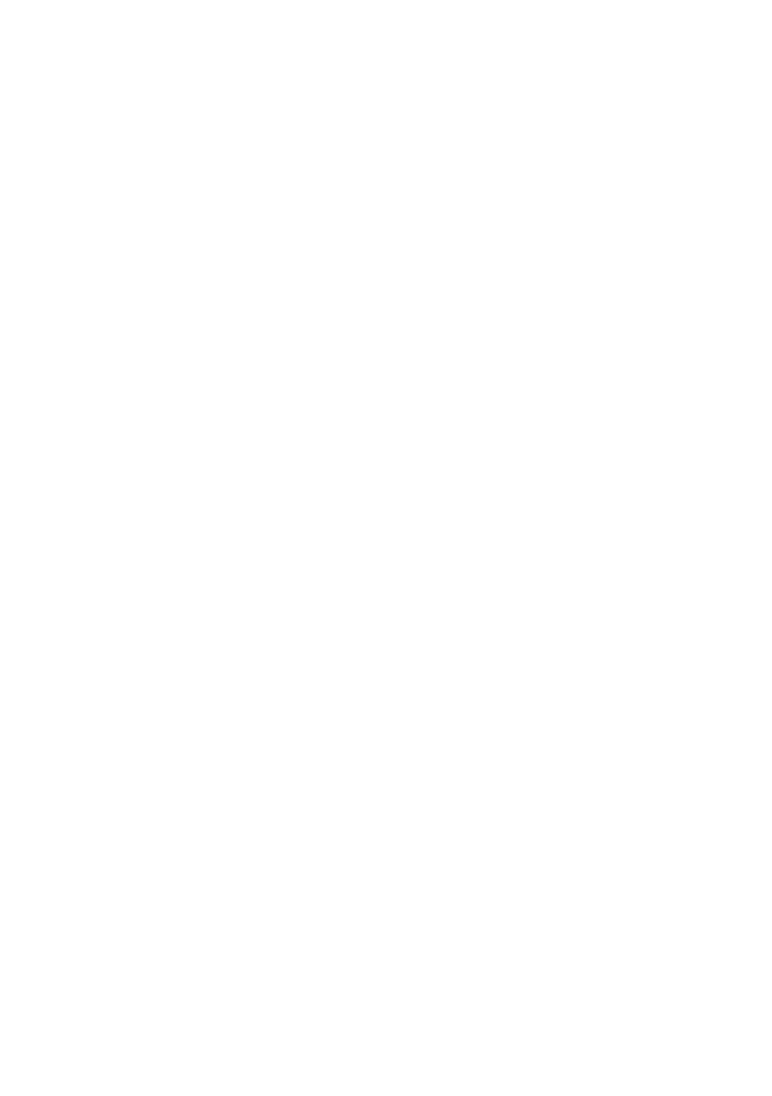
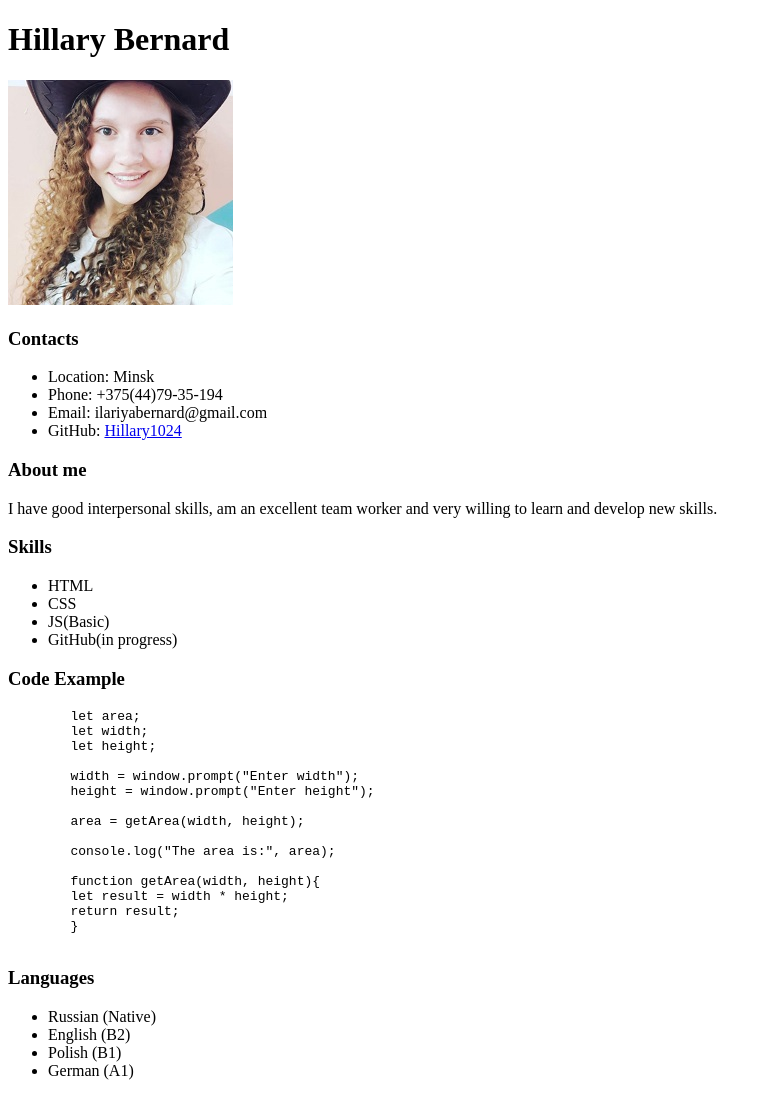
Before and after one commit to Hillary1024/rsschool-cv, a plain HTML site: page index.html in a window 1280 px wide. Shown: the whole page, without its empty margins (0-772 px from the left). Before the commit the page ends 800 px from the top, so only its background shows below. Drawn offline with Linux system fonts and the light colour scheme.

Commit message:
feat: add code

```diff
--- a/index.html
+++ b/index.html
@@ -8,6 +8,48 @@
     <link rel="stylesheet" href="style.css">
 </head>
 <body>
+    <h1>Hillary Bernard</h1>
+    <img src="/rsschool-cv/vqel0eMLNBY.jpg" alt="">
+    <h3>Contacts</h3>
+    <ul>
+        <li>Location: Minsk</li>
+        <li>Phone: +375(44)79-35-194</li>
+        <li>Email: ilariyabernard@gmail.com</li>
+        <li>GitHub: <a href="https://github.com/rolling-scopes-school/tasks/blob/master/tasks/cv/git-markdown.md">Hillary1024</a></li>
+    </ul>
+    <h3>About me</h3>
+    <p>I have good interpersonal skills, am an excellent team worker and very willing to learn and develop new skills.</p>
+    <h3>Skills</h3>
+    <ul>
+        <li>HTML</li>
+        <li>CSS</li>
+        <li>JS(Basic)</li>
+        <li>GitHub(in progress)</li>
+    </ul>
+    <h3>Code Example</h3>
+    <pre>
+        <code>let area;
+        let width;
+        let height;
 
+        width = window.prompt("Enter width");
+        height = window.prompt("Enter height");
+
+        area = getArea(width, height);
+
+        console.log("The area is:", area);
+
+        function getArea(width, height){
+        let result = width * height;
+        return result;
+        }</code>
+    </pre>
+    <h3>Languages</h3>
+    <ul>
+        <li>Russian (Native)</li>
+        <li>English (B2)</li>
+        <li>Polish (B1)</li>
+        <li>German (A1)</li>
+    </ul>
 </body>
 </html>
```
